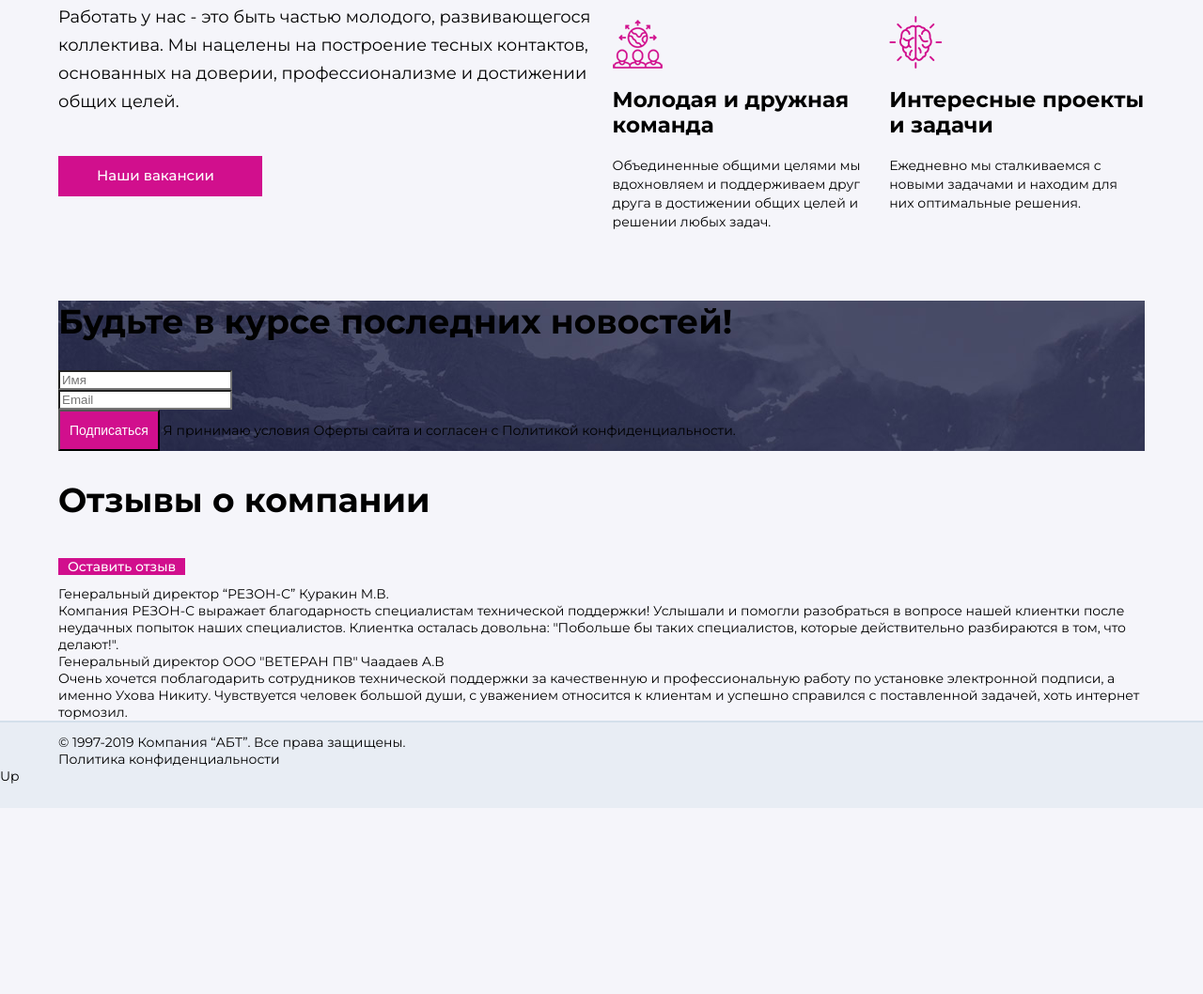
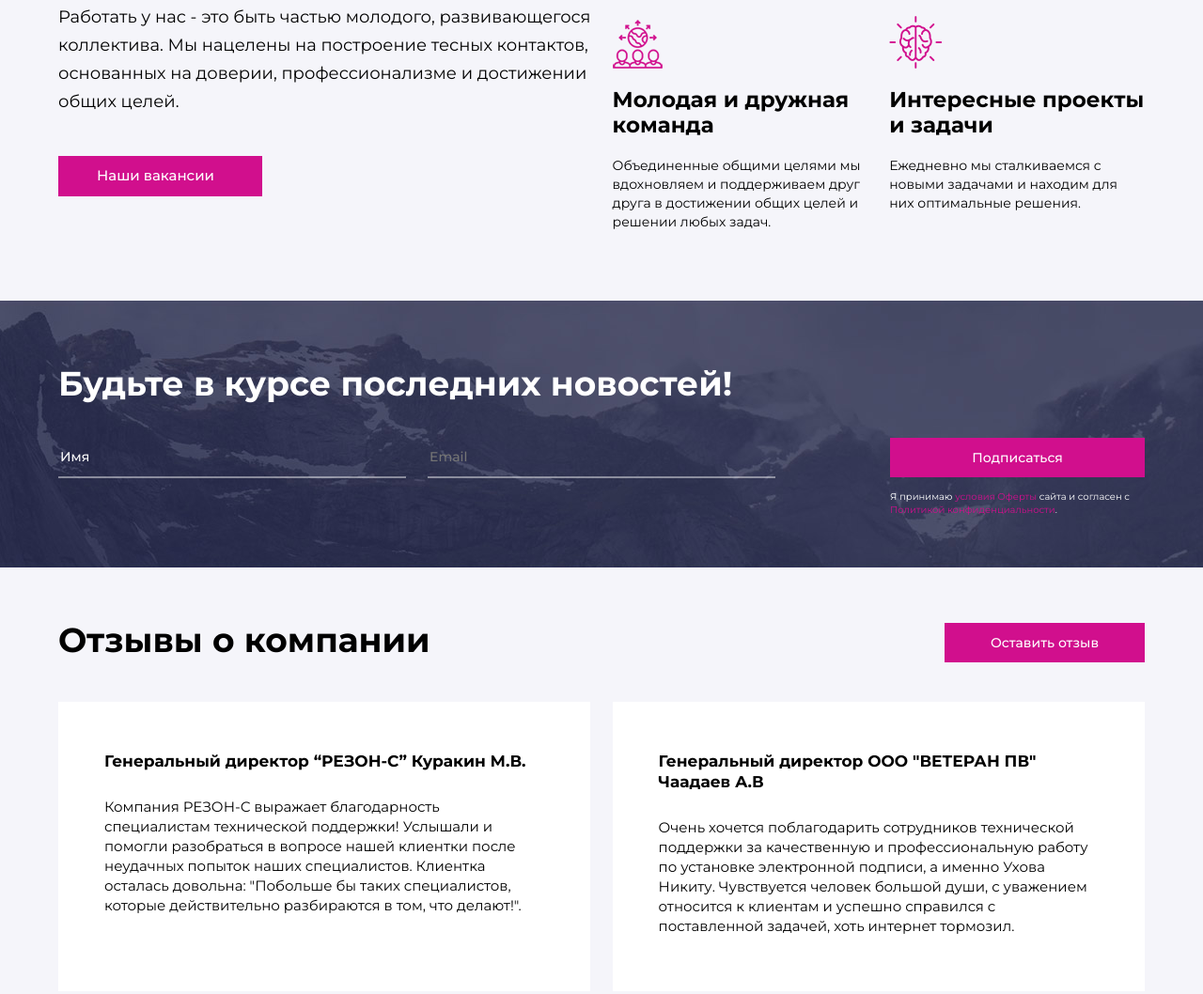
Before and after one commit to hasan42/1bit-test, a website: page www/index.html in a window 1280 px wide. Shown: the part 2408-3466 px from the top of the page at 94% size. Before the commit the page ends 3268 px from the top, so only its background shows below. Drawn offline with nearby package versions, Linux system fonts and the light colour scheme.

Commit message:
add subscribe and reviews

```diff
--- a/www/assets/sass/common/common.scss
+++ b/www/assets/sass/common/common.scss
@@ -51,3 +51,4 @@ p {
 @import 'margins.scss';
 @import 'paddings.scss';
 @import 'media.scss';
+@import 'form.scss';
--- /dev/null
+++ b/www/assets/sass/common/form.scss
@@ -0,0 +1,36 @@
+.form {
+  display: flex;
+  justify-content: space-between;
+  color: #fff;
+}
+.form__item {
+  input, button {
+    font-family: 'Montserrat', sans-serif;
+  }
+  input[type="text"] {
+    width: 100%;
+    outline: 0;
+    color: #fff;
+    font-size: 14px;
+    line-height: 39px;
+    font-weight: 500;
+    border: 0;
+    background-color: transparent;
+    border-bottom: 2px solid rgba(#fff, 0.45);
+  }
+  input[type="button"], input[type="submit"], button {
+    outline: 0;
+    border: 0;
+  }
+}
+.form__notice {
+  font-size: 10px;
+  line-height: 14px;
+  a {
+    text-decoration: none;
+    color: #d10f8d;
+    &:visited {
+      color: #d10f8d;
+    }
+  }
+}
--- a/www/assets/sass/layout/layout.scss
+++ b/www/assets/sass/layout/layout.scss
@@ -10,3 +10,5 @@
 @import 'learn-more.scss';
 @import 'event.scss';
 @import 'work.scss';
+@import 'subscribe.scss';
+@import 'reviews.scss';
--- /dev/null
+++ b/www/assets/sass/layout/reviews.scss
@@ -0,0 +1,39 @@
+.reviews {
+  padding-top: 55px;
+  padding-bottom: 81px;
+}
+.reviews__header {
+  display: flex;
+  justify-content: space-between;
+  h2 {
+    margin: 0;
+  }
+}
+.reviews__add {
+  margin-top: 4px;
+  .btn {
+    display: inline-block;
+    padding: 0 49px;
+    line-height: 42px;
+  }
+}
+.reviews__list {
+  display: flex;
+  justify-content: space-between;
+  margin-top: 42px;
+}
+.reviews__item {
+  background-color: #fff;
+  flex-basis: 49%;
+  padding: 52px 49px 59px;
+}
+.reviews__author {
+  font-size: 17px;
+  line-height: 22px;
+  font-weight: bold;
+}
+.reviews__text {
+  font-size: 15px;
+  line-height: 21px;
+  margin-top: 27px;
+}
--- /dev/null
+++ b/www/assets/sass/layout/subscribe.scss
@@ -0,0 +1,22 @@
+.subscribe {
+  color: #fff;
+  padding-top: 66px;
+  padding-bottom: 54px;
+  h2 {
+    margin: 0;
+  }
+  .form {
+    padding-top: 36px;
+  }
+  .form__item {
+    flex-basis: 32%;
+    &:last-child {
+      padding-left: 99px;
+      .btn {
+        width: 100%;
+        line-height: 42px;
+        margin-bottom: 14px;
+      }
+    }
+  }
+}
--- a/www/assets/sass/layout/work.scss
+++ b/www/assets/sass/layout/work.scss
@@ -19,5 +19,5 @@
 }
 .work__features {
   padding-top: 74px;
-  padding-bottom: 17px;
+  padding-bottom: 47px;
 }
--- a/www/index.html
+++ b/www/index.html
@@ -204,23 +204,25 @@
         </div>
       </div>
 
-      <div class="wrapper big-image" style="background-image: url('/assets/images/subs.jpg')">
+      <div class="big-image" style="background-image: url('/assets/images/subs.jpg')">
+        <div class="wrapper subscribe">
           <h2>Будьте в курсе последних новостей!</h2>
-        <div class="form subscribe">
-          <form>
+          <div>
+            <form class="form">
               <div class="form__item">
-              <input type="text" placeholder="Имя">
+                <input type="text" placeholder="Имя" value="Имя">
               </div>
               <div class="form__item">
                 <input type="text" placeholder="Email">
               </div>
               <div class="form__item">
                 <input class="btn" type="submit" value="Подписаться">
-              <span class="form__notice">
-                Я принимаю условия Оферты сайта и согласен с Политикой конфиденциальности.
-              </span>
+                <p class="form__notice">
+                  Я принимаю <a href="#">условия Оферты</a> сайта и согласен с <a href="#">Политикой конфиденциальности</a>.
+                </p>
               </div>
             </form>
+          </div>
         </div>
       </div>
 
@@ -228,7 +230,9 @@
         <div class="reviews">
           <div class="reviews__header">
             <h2>Отзывы о компании</h2>
+            <div class="reviews__add">
               <a href="#" class="btn">Оставить отзыв</a>
+            </div>
           </div>
           <div class="reviews__list">
             <div class="reviews__item">
```
Also changed, not shown: www/css/bundle.css. Lines whose indentation alone changed are shown as unchanged.
